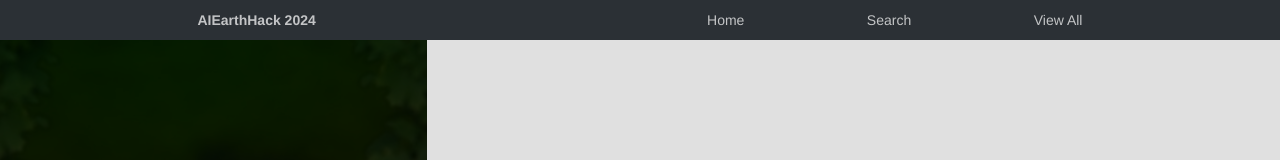
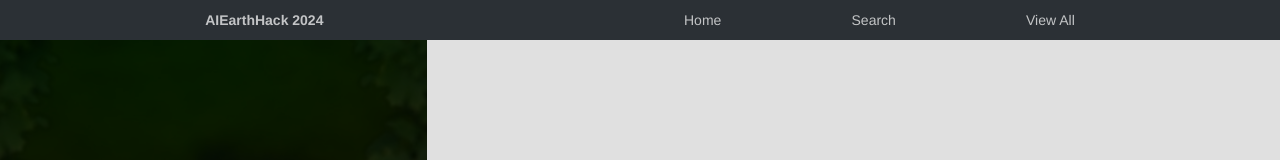
Before and after one commit to kiransprasad/AIEarthhack2024, a React (Create React App) app in the folder frontend/: page / in a window 1280 px wide. Shown: the top 160 px of the page. Built offline with nearby package versions, Linux system fonts and the light colour scheme; the HTML template or start-up script is replaced by a standard one.

Commit message:
Header spacing

```diff
--- a/frontend/src/index.css
+++ b/frontend/src/index.css
@@ -213,5 +213,5 @@ header a, header a:hover, header a:active, header a:visited {
 }
 
 .filler{
-  padding-right: 21vw;
+  padding-right: 18vw;
 }
```
